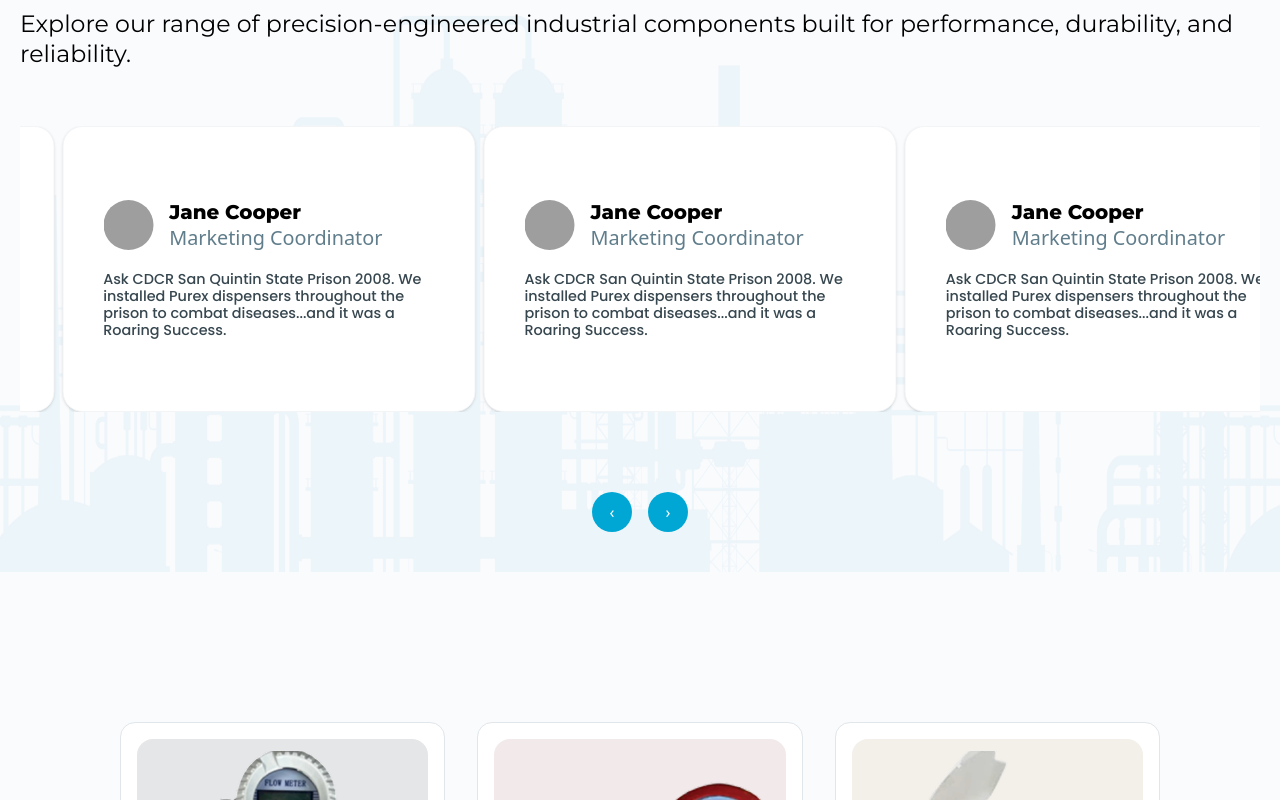
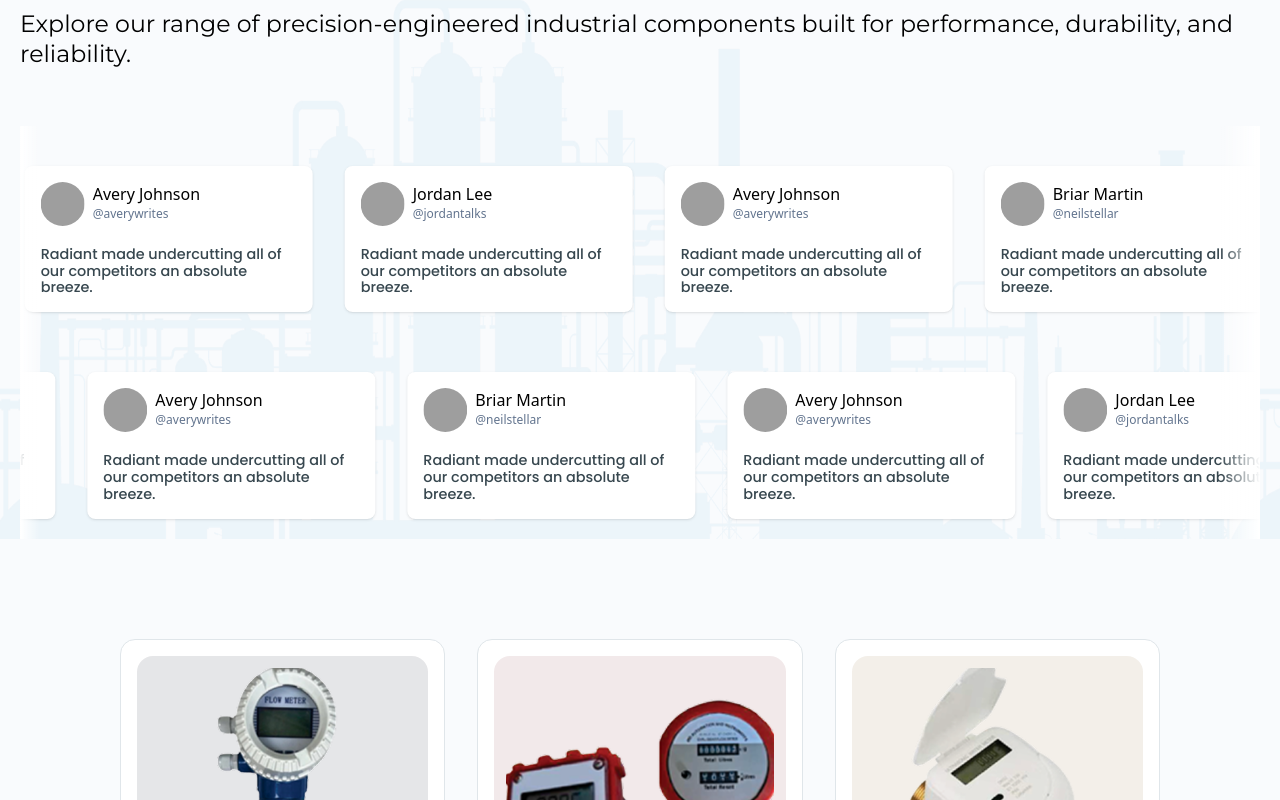
Before and after one commit to vayusprint/Flow_Wave, a React (Vite) app: page /about-us in a window 1280 px wide. Shown: the part 3320-4120 px from the top of the page. Built offline with nearby package versions, Linux system fonts and the light colour scheme; grey boxes are pictures that could not be loaded.

Commit message:
Testimonial done

```diff
--- a/src/components/AboutUs/TestimonialSection.jsx
+++ b/src/components/AboutUs/TestimonialSection.jsx
@@ -3,6 +3,7 @@
 import { motion } from "framer-motion";
 
 import bg from "../../assets/images/buildingbg.png"
+import Testimonials from '../Testimonials';
 
 const testimonials = [
     {
@@ -86,8 +87,8 @@
           performance, durability, and reliability.
         </p>
 
-        <div className="mt-14 relative">
-
+        <div className="mt-14">
+{/*
           <div className="overflow-hidden">
             <motion.div
               className="flex gap-8"
@@ -130,24 +131,8 @@
                 </div>
               ))}
             </motion.div>
-          </div>
-
-          {/* removed icons → just clean minimal navigation */}
-          <div className="flex justify-center gap-4 mt-10 py-10">
-            <button
-              onClick={prevSlide}
-              className="w-10 h-10 rounded-full bg-primary text-white flex items-center justify-center"
-            >
-              ‹
-            </button>
-            <button
-              onClick={nextSlide}
-              className="w-10 h-10 rounded-full bg-primary text-white flex items-center justify-center"
-            >
-              ›
-            </button>
-          </div>
-
+          </div> */}
+<Testimonials />
         </div>
 
       </Container>
--- a/src/components/FeaturedProduct.jsx
+++ b/src/components/FeaturedProduct.jsx
@@ -8,7 +8,7 @@
     <>
         <Container>
             <div className=' w-full flex justify-center items-center'>
-                <div className=' w-[calc(100%-200px)] '>
+                <div className=' lg:w-[calc(100%-200px)] w-full '>
   {!hideHeading && (
             <div className='flex justify-between items-center gap-60'>
               <p className='font-montserrat font-semibold text-64 leading-64 text-primary text-center'>
@@ -20,7 +20,8 @@
   {!hideHeading && (
           <p className=' font-montserrat font-normal text-24 leading-24 max-w-7xl pt-36'>Explore our range of precision-engineered industrial components built for performance, durability, and reliability. Each product is designed to meet the highest standards, ensuring consistent quality across every application.</p>
   )}
-                     <div className='w-full grid grid-cols-3 gap-32 py-50'>
+            <div className='w-full grid 1024px:grid-cols-3 grid-cols-1 1024px:gap-32 428:gap-40 gap-32 '>
+
               {
                 products.map((item) => (
                   <ProductCard alt={item.alt} imageBg={item.imageBackground} srcImage={item.image} productName={item.title} productDescription={item.shortDesc} />
--- /dev/null
+++ b/src/components/Testimonials.jsx
@@ -0,0 +1,92 @@
+import React from 'react'
+
+const Testimonials = () => {
+
+    const cardsData = [
+        {
+            image: 'https://images.unsplash.com/photo-1633332755192-727a05c4013d?q=80&w=200',
+            name: 'Briar Martin',
+            handle: '@neilstellar',
+        },
+        {
+            image: 'https://images.unsplash.com/photo-1535713875002-d1d0cf377fde?q=80&w=200',
+            name: 'Avery Johnson',
+            handle: '@averywrites',
+        },
+        {
+            image: 'https://images.unsplash.com/photo-1527980965255-d3b416303d12?w=200&auto=format&fit=crop&q=60',
+            name: 'Jordan Lee',
+            handle: '@jordantalks',
+        },
+        {
+            image: 'https://images.unsplash.com/photo-1522075469751-3a6694fb2f61?w=200&auto=format&fit=crop&q=60',
+            name: 'Avery Johnson',
+            handle: '@averywrites',
+        },
+    ];
+
+    const CreateCard = ({ card }) => (
+        <div className="p-4 rounded-lg bg-white mx-4 shadow hover:shadow-lg transition-all duration-200 w-72 shrink-0">
+            <div className="flex gap-2">
+                <img className="size-11 rounded-full" src={card.image} alt="User" />
+                <div className="flex flex-col">
+                    <div className="flex items-center gap-1">
+                        <p>{card.name}</p>
+                    </div>
+                    <span className="text-xs text-slate-500">{card.handle}</span>
+                </div>
+            </div>
+
+            {/* <p className="text-sm py-4 text-gray-800"> */}
+                  <p className="text-bodytext leading-16 text-16 mt-5 font-poppins font-medium">
+                Radiant made undercutting all of our competitors an absolute breeze.
+            </p>
+        </div>
+    );
+
+    return (
+        <>
+            {/* Keyframes */}
+            <style>{`
+                @keyframes marqueeScroll {
+                    0% { transform: translateX(0%); }
+                    100% { transform: translateX(-50%); }
+                }
+                .marquee-inner {
+                    animation: marqueeScroll 25s linear infinite;
+                }
+                .marquee-reverse {
+                    animation-direction: reverse;
+                }
+            `}</style>
+
+            {/* Row 1 */}
+            <div className="marquee-row w-full mx-auto max-w-7xl overflow-hidden relative">
+                <div className="absolute left-0 top-0 h-full w-20 z-10 pointer-events-none bg-linear-to-r from-white to-transparent"></div>
+
+                <div className="marquee-inner flex transform-gpu min-w-[200%] pt-10 pb-5">
+                    {[...cardsData, ...cardsData].map((card, index) => (
+                        <CreateCard key={index} card={card} />
+                    ))}
+                </div>
+
+                <div className="absolute right-0 top-0 h-full w-20 md:w-40 z-10 pointer-events-none bg-linear-to-l from-white to-transparent"></div>
+            </div>
+
+            {/* Row 2 (Reverse) */}
+            <div className="marquee-row w-full mx-auto max-w-7xl overflow-hidden relative">
+                <div className="absolute left-0 top-0 h-full w-20 z-10 pointer-events-none bg-linear-to-r from-white to-transparent"></div>
+
+                <div className="marquee-inner marquee-reverse flex transform-gpu min-w-[200%] pt-10 pb-5">
+                    {[...cardsData, ...cardsData].map((card, index) => (
+                        <CreateCard key={index} card={card} />
+                    ))}
+                </div>
+
+                <div className="absolute right-0 top-0 h-full w-20 md:w-40 z-10 pointer-events-none bg-linear-to-l from-white to-transparent"></div>
+            </div>
+        </>
+    );
+};
+
+export default Testimonials;
```
